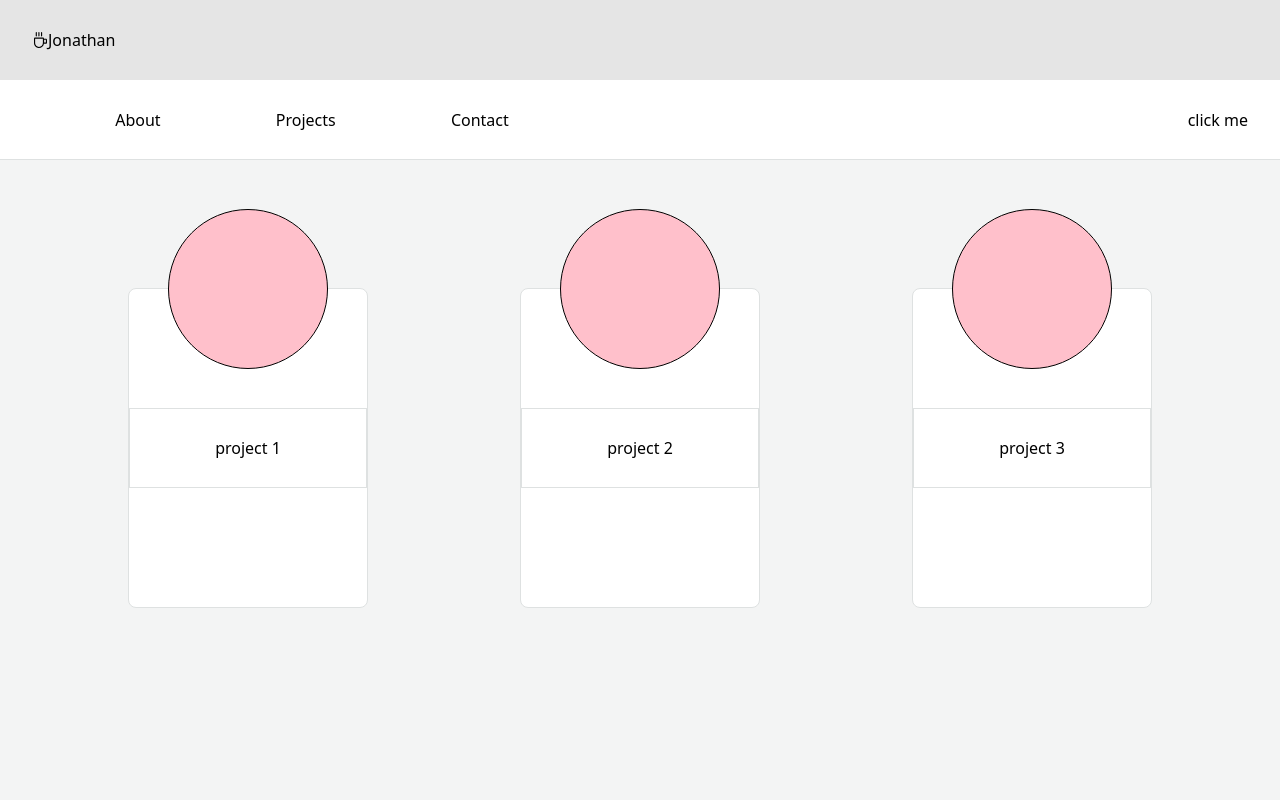
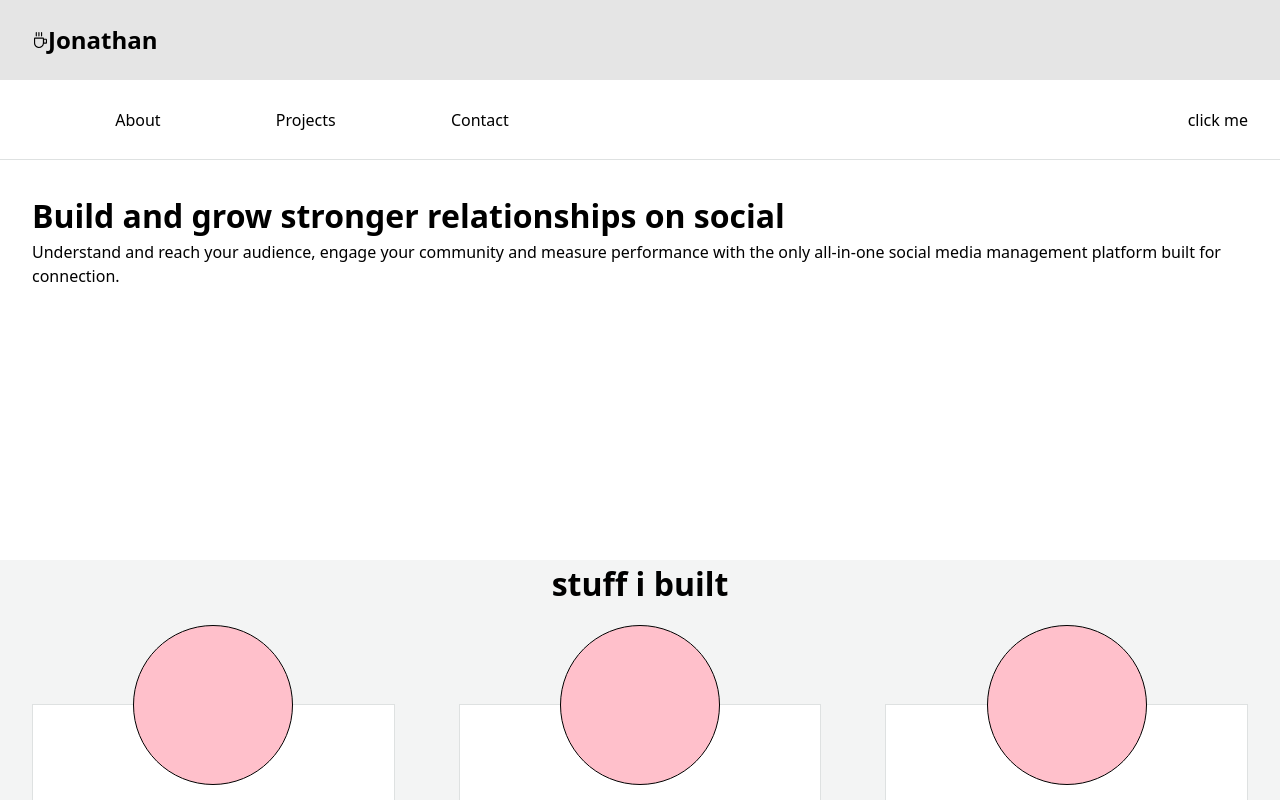
Before and after one commit to jonathanbutler7/portfolio, a React (Create React App) app: page / in a window 1280 px wide. Shown: the top 800 px of the page. Built offline with nearby package versions, Linux system fonts and the light colour scheme; the HTML template or start-up script is replaced by a standard one.

Commit message:
refined styles

```diff
--- /dev/null
+++ b/src/About.js
@@ -0,0 +1,17 @@
+import React from 'react';
+import styles from './About.module.scss';
+
+function About() {
+  return (
+    <div className={styles.main}>
+      <h1>Build and grow stronger relationships on social</h1>
+      <p>
+        Understand and reach your audience, engage your community and measure
+        performance with the only all-in-one social media management platform
+        built for connection.
+      </p>
+    </div>
+  );
+}
+
+export default About;
--- /dev/null
+++ b/src/About.module.scss
@@ -0,0 +1,4 @@
+.main {
+    padding: 2rem;
+    height: 50vh;
+}
--- a/src/App.js
+++ b/src/App.js
@@ -2,14 +2,18 @@ import './styles/main.css';
 // import './App.css'
 import NavBar from './NavBar';
 import SelectBar from './SelectBar';
-import Section from './CardContainer';
+import Contact from './Contact';
+import About from './About';
+import CardContainer from './CardContainer';
 
 function App() {
   return (
     <div>
       <NavBar />
       <SelectBar />
-      <Section />
+      <About />
+      <CardContainer />
+      <Contact />
     </div>
   );
 }
--- a/src/Card.module.scss
+++ b/src/Card.module.scss
@@ -1,14 +1,14 @@
 .card {
     background: white;
     border: 1px solid #DEE1E1;
-    height: 20rem;
-    width: 15rem;
-    border-radius: .5rem;
+    height: 25rem;
+    flex: .75;
     display: flex;
     flex-direction: column;
     justify-content: center;
     align-items: center;
     position: relative;
+    margin: 0 2rem;
 }
 
 .circle {
@@ -22,8 +22,8 @@
 }
 
 .titleContainer {
-    border: 1px solid #DEE1E1;
-    width: 100%;
+    border-bottom: 1px solid #DEE1E1;
+    width: 80%;
     height: 25%;
     display: flex;
     justify-content: center;
--- a/src/CardContainer.js
+++ b/src/CardContainer.js
@@ -1,14 +1,18 @@
 import React from 'react';
 import styles from './CardContainer.module.scss';
-import Card from './Card'
+import Card from './Card';
 
 function CardContainer() {
   return (
-    <div className={styles.main}>
-      <Card title={'project 1'}/>
-      <Card title={'project 2'}/>
-      <Card title={'project 3'}/>
-    </div>
+      <div className={styles.main}>
+      <h1>stuff i built</h1>
+      <div className={styles.cards}>
+        <Card title={'quiz'} />
+        <Card title={'space x'} />
+        <Card title={'notes'} />
+
+      </div>
+      </div>
   );
 }
 
--- a/src/CardContainer.module.scss
+++ b/src/CardContainer.module.scss
@@ -2,6 +2,13 @@
     background: #F3F4F4;
     height: 80vh;
     display: flex;
+    flex-direction: column;
+    justify-content: center;
+    text-align: center;
+}
+
+.cards {
     justify-content: space-between;
-    padding: 8rem;
+    padding: 6rem 0;
+    display: flex;
 }
--- /dev/null
+++ b/src/Contact.js
@@ -0,0 +1,10 @@
+import React from 'react'
+import styles from './Contact.module.scss'
+
+function Contact() {
+    return (
+        <div className={styles.main}>Contact</div>
+    )
+}
+
+export default Contact
--- /dev/null
+++ b/src/Contact.module.scss
@@ -0,0 +1,5 @@
+.main {
+    background: #002739;
+    color: white;
+    height: 80vh;
+}
```
Also changed, not shown: src/styles/main.css, 1 other file (tests, documents, lock files or other folders).
